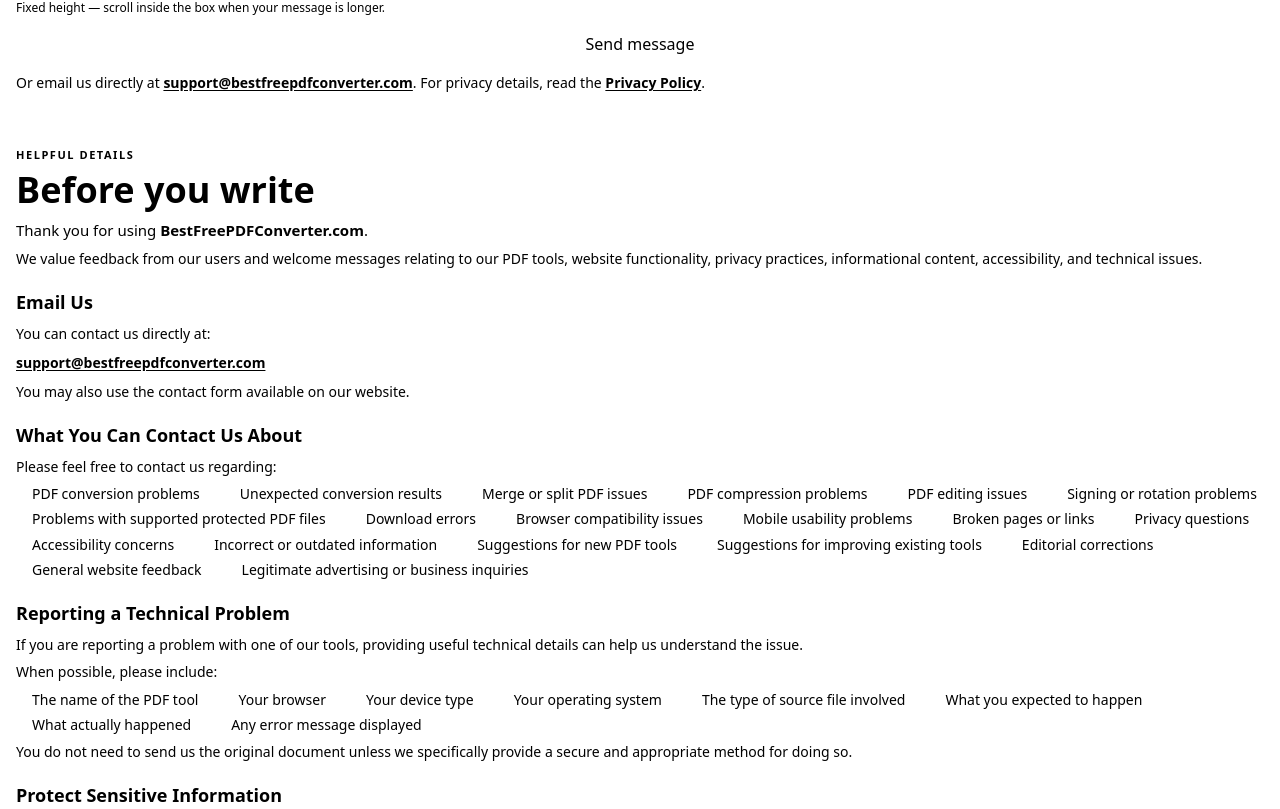
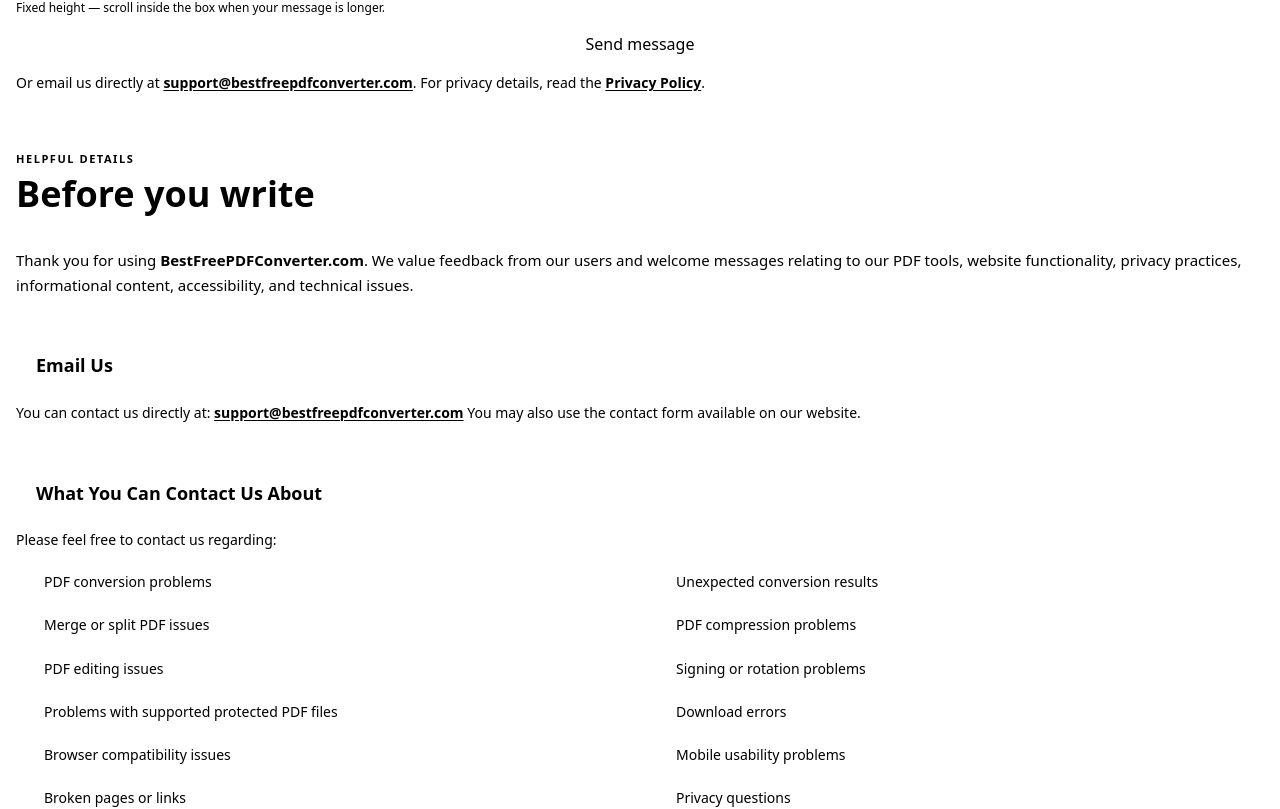
Before and after one commit to ghanikhanshah96-del/PDF-converter, a Next.js app: page /contact-us in a window 1280 px wide. Shown: the part 1254-2063 px from the top of the page. Built offline with nearby package versions, Linux system fonts and the light colour scheme.

Commit message:
fixed the sections sepration issues and make sub heading into a sections seprate on all the douc pages

```diff
--- a/components/ContentPage.tsx
+++ b/components/ContentPage.tsx
@@ -22,13 +22,24 @@
   });
 }
 
+function bulletGridClass(count: number) {
+  if (count <= 1) return "grid-cols-1";
+  if (count === 2) return "grid-cols-1 sm:grid-cols-2";
+  if (count === 3) return "grid-cols-1 sm:grid-cols-3";
+  if (count === 4) return "grid-cols-2 lg:grid-cols-4";
+  if (count <= 6) return "grid-cols-2 sm:grid-cols-3";
+  return "grid-cols-2 sm:grid-cols-3 lg:grid-cols-4";
+}
+
 function BulletList({ items }: { items: string[] }) {
   return (
-    <ul className="mt-2 flex list-none flex-wrap gap-x-6 gap-y-1.5 text-[14px] leading-snug text-[var(--ink)] sm:gap-x-8 sm:text-[15px]">
+    <ul
+      className={`mt-3 grid w-full list-none gap-x-4 gap-y-2 text-[14px] leading-snug text-[var(--ink)] sm:text-[15px] ${bulletGridClass(items.length)}`}
+    >
       {items.map((item) => (
         <li
           key={item}
-          className="relative pl-4 before:absolute before:left-0 before:content-['•'] before:text-[var(--brand)]"
+          className="relative min-w-0 rounded-lg bg-[var(--bg-a)] px-3 py-2 pl-7 before:absolute before:left-2.5 before:top-2 before:content-['•'] before:text-[var(--brand)]"
         >
           {richText(item)}
         </li>
@@ -41,19 +52,17 @@
   switch (block.type) {
     case "meta":
       return (
-        <p className="mt-1 text-xs text-[var(--ink-muted)] sm:text-sm">
-          {block.text}
-        </p>
+        <p className="text-xs text-[var(--ink-muted)] sm:text-sm">{block.text}</p>
       );
     case "lead":
       return (
-        <p className="mt-2 text-[15px] leading-snug text-[var(--ink-muted)] sm:text-base">
+        <p className="w-full text-[15px] leading-relaxed text-[var(--ink-muted)] sm:text-base">
           {richText(block.text)}
         </p>
       );
     case "note":
       return (
-        <p className="mt-3 rounded-[var(--radius)] bg-[var(--brand-soft)] px-3 py-2.5 text-[13px] leading-snug text-[var(--ink)] sm:px-4 sm:py-3 sm:text-sm">
+        <p className="w-full rounded-[var(--radius)] border border-[var(--brand)]/15 bg-[var(--brand-soft)] px-3 py-2.5 text-[13px] leading-relaxed text-[var(--ink)] sm:px-4 sm:py-3 sm:text-sm">
           {richText(block.text)}
         </p>
       );
@@ -61,31 +70,22 @@
       const t = block.text.trim();
       if (!t || t === "#" || /^#+\s*$/.test(t)) return null;
       return (
-        <p className="mt-2 text-[14px] leading-snug text-[var(--ink)] sm:text-[15px]">
+        <p className="w-full text-[14px] leading-relaxed text-[var(--ink)] sm:text-[15px]">
           {richText(block.text)}
         </p>
       );
     }
     case "ul":
       return <BulletList items={block.items} />;
-    case "h2":
-      return (
-        <h2
-          id={block.id}
-          className="scroll-mt-24 mt-5 font-display text-lg font-semibold text-[var(--ink)] sm:mt-6 sm:text-xl"
-        >
-          {block.text}
-        </h2>
-      );
     case "h3":
       return (
-        <h3 className="mt-3 font-display text-[15px] font-semibold text-[var(--ink)] sm:text-base">
+        <h3 className="font-display text-[15px] font-semibold text-[var(--ink)] sm:text-base">
           {block.text}
         </h3>
       );
     case "email":
       return (
-        <p className="mt-1.5">
+        <p>
           <a
             href={`mailto:${block.address}`}
             className="text-sm font-semibold text-[var(--brand)] underline underline-offset-2 hover:text-[var(--brand-deep)]"
@@ -96,7 +96,7 @@
       );
     case "link":
       return (
-        <p className="mt-2 text-[14px] leading-snug sm:text-[15px]">
+        <p className="text-[14px] leading-relaxed sm:text-[15px]">
           {block.before}
           <Link
             href={block.href}
@@ -107,19 +107,223 @@
           {block.after}
         </p>
       );
+    case "h2":
+      return null;
     default:
       return null;
   }
 }
 
-export function ContentBlocks({ blocks }: { blocks: ContentBlock[] }) {
+type DocSection = {
+  heading?: Extract<ContentBlock, { type: "h2" }>;
+  blocks: ContentBlock[];
+};
+
+function isEmptyParagraph(block: ContentBlock): boolean {
+  if (block.type !== "p" && block.type !== "lead") return false;
+  const t = block.text.trim();
+  return !t || t === "#" || /^#+\s*$/.test(t);
+}
+
+/**
+ * Join consecutive paragraph/lead blocks into one flowing block so short
+ * sentences don't each force a new row / empty right space.
+ */
+function coalesceTextBlocks(blocks: ContentBlock[]): ContentBlock[] {
+  const out: ContentBlock[] = [];
+
+  for (const block of blocks) {
+    if (isEmptyParagraph(block)) continue;
+
+    if (block.type === "p" || block.type === "lead") {
+      const prev = out[out.length - 1];
+      if (prev && (prev.type === "p" || prev.type === "lead")) {
+        const joined = `${prev.text.trim()} ${block.text.trim()}`;
+        out[out.length - 1] =
+          prev.type === "lead"
+            ? { type: "lead", text: joined }
+            : { type: "p", text: joined };
+        continue;
+      }
+    }
+
+    out.push(block);
+  }
+
+  return out;
+}
+
+/** Split document blocks so each h2 starts a new visual section. */
+function splitIntoSections(blocks: ContentBlock[]): DocSection[] {
+  const sections: DocSection[] = [];
+  let current: DocSection = { blocks: [] };
+
+  for (const block of blocks) {
+    if (block.type === "h2") {
+      if (current.heading || current.blocks.length) {
+        sections.push({
+          ...current,
+          blocks: coalesceTextBlocks(current.blocks),
+        });
+      }
+      current = { heading: block, blocks: [] };
+      continue;
+    }
+    current.blocks.push(block);
+  }
+
+  if (current.heading || current.blocks.length) {
+    sections.push({
+      ...current,
+      blocks: coalesceTextBlocks(current.blocks),
+    });
+  }
+
+  return sections;
+}
+
+type RichPart =
+  | { type: "text"; text: string }
+  | { type: "email"; address: string };
+
+type RenderUnit =
+  | { kind: "block"; block: ContentBlock }
+  | { kind: "term"; title: string; text: string }
+  | { kind: "richP"; parts: RichPart[] };
+
+/** Turn h3+p and p+email(+p) into flowing units — no forced empty lines. */
+function toRenderUnits(blocks: ContentBlock[]): RenderUnit[] {
+  const units: RenderUnit[] = [];
+  let i = 0;
+
+  while (i < blocks.length) {
+    const block = blocks[i];
+    const next = blocks[i + 1];
+    const after = blocks[i + 2];
+
+    if (block.type === "h3" && next?.type === "p") {
+      units.push({
+        kind: "term",
+        title: block.text.trim(),
+        text: next.text.trim(),
+      });
+      i += 2;
+      continue;
+    }
+
+    if (
+      (block.type === "p" || block.type === "lead") &&
+      next?.type === "email"
+    ) {
+      const parts: RichPart[] = [
+        { type: "text", text: `${block.text.trim()} ` },
+        { type: "email", address: next.address },
+      ];
+      i += 2;
+      if (after && (after.type === "p" || after.type === "lead")) {
+        parts.push({ type: "text", text: ` ${after.text.trim()}` });
+        i += 1;
+      }
+      units.push({ kind: "richP", parts });
+      continue;
+    }
+
+    if (block.type === "email") {
+      const parts: RichPart[] = [
+        { type: "email", address: block.address },
+      ];
+      i += 1;
+      if (next && (next.type === "p" || next.type === "lead")) {
+        parts.push({ type: "text", text: ` ${next.text.trim()}` });
+        i += 1;
+      }
+      units.push({ kind: "richP", parts });
+      continue;
+    }
+
+    units.push({ kind: "block", block });
+    i += 1;
+  }
+
+  return units;
+}
+
+function EmailLink({ address }: { address: string }) {
   return (
-    <>
-      {blocks.map((block, i) => (
-        <Block key={i} block={block} />
+    <a
+      href={`mailto:${address}`}
+      className="font-semibold text-[var(--brand)] underline underline-offset-2 hover:text-[var(--brand-deep)]"
+    >
+      {address}
+    </a>
+  );
+}
+
+function SectionBody({ blocks }: { blocks: ContentBlock[] }) {
+  const units = toRenderUnits(blocks);
+  const nodes: ReactNode[] = [];
+  let i = 0;
+
+  while (i < units.length) {
+    const unit = units[i];
+
+    if (unit.kind === "term") {
+      const terms: Extract<RenderUnit, { kind: "term" }>[] = [];
+      while (i < units.length && units[i].kind === "term") {
+        terms.push(units[i] as Extract<RenderUnit, { kind: "term" }>);
+        i += 1;
+      }
+      nodes.push(
+        <ul
+          key={`terms-${i}`}
+          className={`grid w-full list-none gap-3 ${
+            terms.length <= 2
+              ? "sm:grid-cols-2"
+              : "sm:grid-cols-2 lg:grid-cols-3"
+          }`}
+        >
+          {terms.map((term) => (
+            <li
+              key={term.title}
+              className="rounded-lg border border-[var(--line)] bg-[var(--bg-a)] px-3 py-3"
+            >
+              <p className="w-full text-[14px] leading-relaxed text-[var(--ink)] sm:text-[15px]">
+                <strong className="font-semibold text-[var(--ink)]">
+                  {term.title}.{" "}
+                </strong>
+                <span className="text-[var(--ink-muted)]">{term.text}</span>
+              </p>
+            </li>
           ))}
-    </>
+        </ul>,
       );
+      continue;
+    }
+
+    if (unit.kind === "richP") {
+      nodes.push(
+        <p
+          key={`rich-${i}`}
+          className="w-full text-[14px] leading-relaxed text-[var(--ink)] sm:text-[15px]"
+        >
+          {unit.parts.map((part, j) =>
+            part.type === "email" ? (
+              <EmailLink key={j} address={part.address} />
+            ) : (
+              <span key={j}>{richText(part.text)}</span>
+            ),
+          )}
+        </p>,
+      );
+      i += 1;
+      continue;
+    }
+
+    nodes.push(<Block key={`block-${i}`} block={unit.block} />);
+    i += 1;
+  }
+
+  return <div className="mt-3 w-full space-y-3">{nodes}</div>;
 }
 
 export function ContentPage({
@@ -136,8 +340,14 @@
   aside?: ReactNode;
   nested?: boolean;
 }) {
+  const sections = splitIntoSections(blocks);
+  const intro = sections.find((s) => !s.heading);
+  const bodySections = sections.filter((s) => s.heading);
+
   const article = (
-    <article className="min-w-0 rounded-[var(--radius)] border border-[var(--line)] bg-white px-4 py-4 shadow-[var(--shadow)] sm:px-5 sm:py-5 md:px-6 md:py-6">
+    <div className="min-w-0 space-y-4 sm:space-y-5">
+      {/* Title + intro */}
+      <header className="rounded-[var(--radius)] border border-[var(--line)] bg-white px-4 py-5 shadow-[var(--shadow)] sm:px-6 sm:py-6 md:px-7 md:py-7">
         {eyebrow && (
           <p className="text-[11px] font-semibold uppercase tracking-[0.14em] text-[var(--brand)] sm:text-xs">
             {eyebrow}
@@ -146,10 +356,43 @@
         <h1 className="mt-1 font-display text-[clamp(1.5rem,4.5vw,2.25rem)] font-bold leading-tight text-[var(--ink)]">
           {title}
         </h1>
-      <div className="mt-1">
-        <ContentBlocks blocks={blocks} />
+        {intro && intro.blocks.length > 0 && (
+          <div className="mt-4 border-t border-[var(--line)] pt-1">
+            <SectionBody blocks={intro.blocks} />
           </div>
-    </article>
+        )}
+      </header>
+
+      {/* Each subheading as its own separated section */}
+      {bodySections.map((section) => (
+        <section
+          key={section.heading!.id || section.heading!.text}
+          id={section.heading!.id}
+          aria-labelledby={
+            section.heading!.id ? `${section.heading!.id}-heading` : undefined
+          }
+          className="scroll-mt-24 rounded-[var(--radius)] border border-[var(--line)] bg-white px-4 py-5 shadow-[var(--shadow)] sm:px-6 sm:py-6"
+        >
+          <div className="flex items-start gap-3 border-b border-[var(--line)] pb-3">
+            <span
+              className="mt-1.5 h-2 w-2 shrink-0 rounded-full bg-[var(--brand)]"
+              aria-hidden
+            />
+            <h2
+              id={
+                section.heading!.id
+                  ? `${section.heading!.id}-heading`
+                  : undefined
+              }
+              className="font-display text-lg font-semibold leading-snug text-[var(--ink)] sm:text-xl"
+            >
+              {section.heading!.text}
+            </h2>
+          </div>
+          <SectionBody blocks={section.blocks} />
+        </section>
+      ))}
+    </div>
   );
 
   if (nested) {
```
Lines whose indentation alone changed are shown as unchanged.
